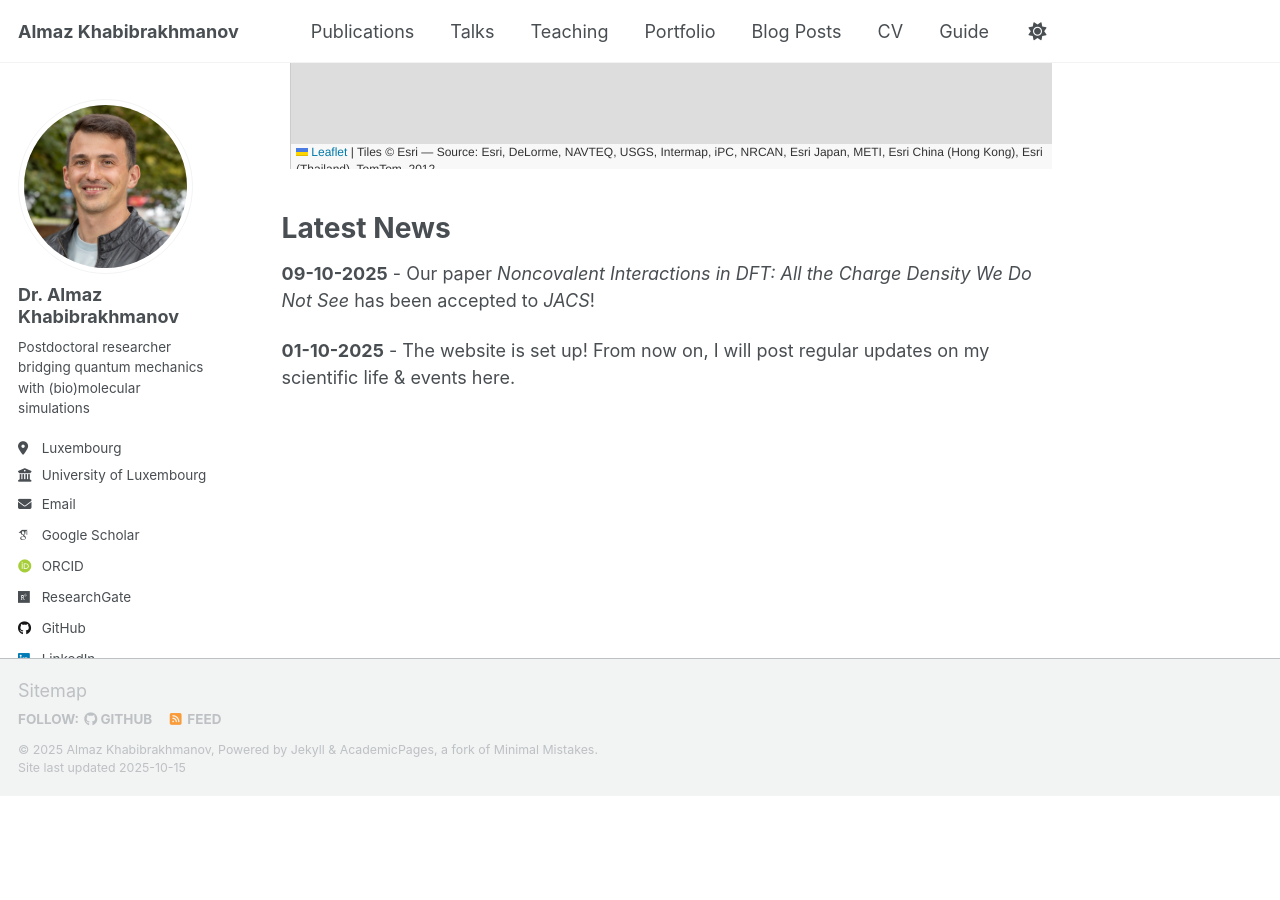
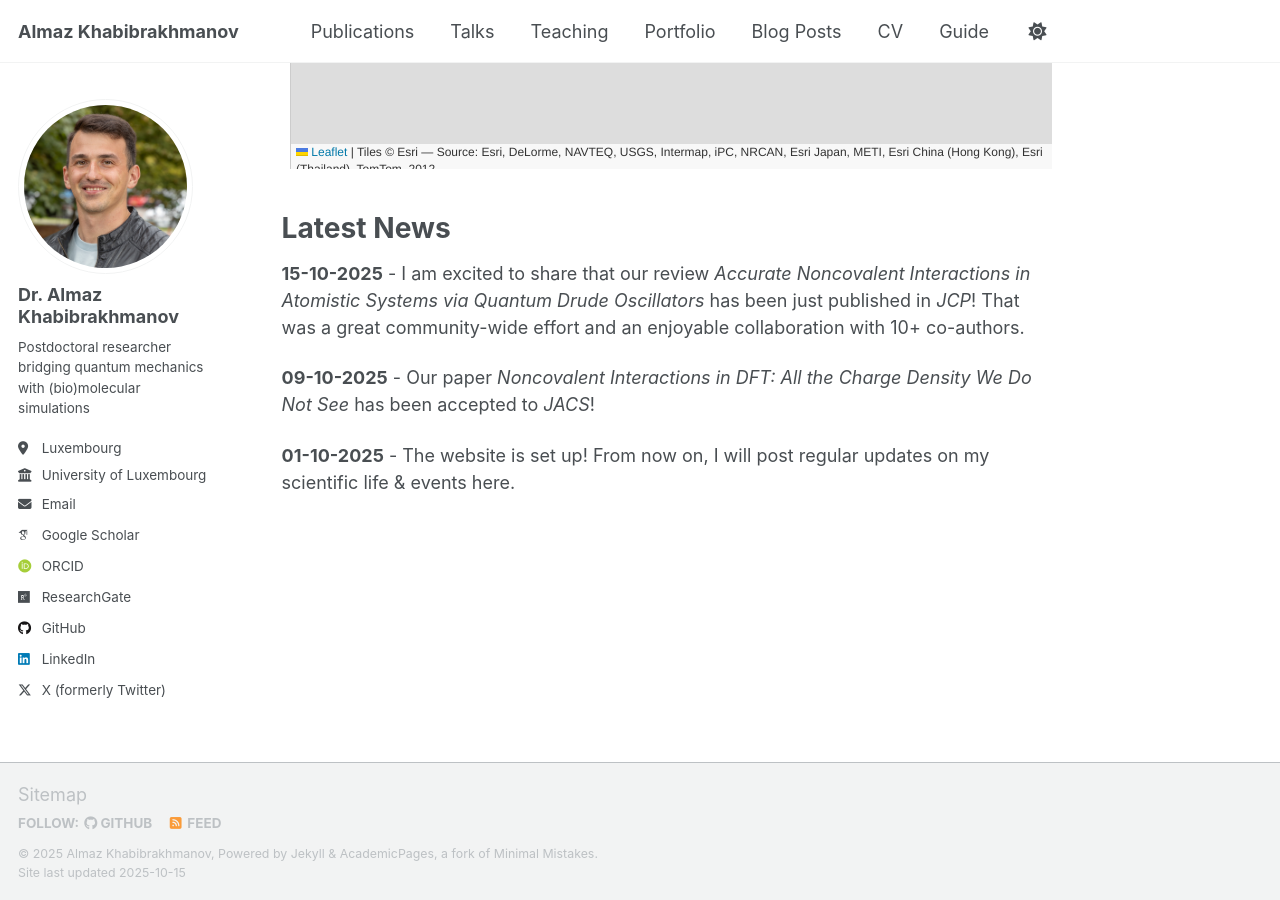
Before and after one commit to almaz-khabibrakhmanov/almaz-khabibrakhmanov.github.io, a Jekyll site: the page built from _pages/about.md, in a window 1280 px wide and 900 px high, scrolled down 1355 px. Built offline with Jekyll 4.4.1, drawn with Linux system fonts in a browser that asks for light colours; nearby versions of some CDN libraries; some web fonts are replaced; a script that is not in the unit is left out; before the commit the page ends 2151 px from its top, so only the background shows below that.

Commit message:
Update about.md

```diff
--- a/_pages/about.md
+++ b/_pages/about.md
@@ -22,6 +22,8 @@ Outside of research, I am a passionate guitarist and a football player. I also e
 
 Latest News
 ======
+**15-10-2025** - I am excited to share that our review <i>Accurate Noncovalent Interactions in Atomistic Systems via Quantum Drude Oscillators</i> has been just published in <i>JCP</i>! That was a great community-wide effort and an enjoyable collaboration with 10+ co-authors.
+
 **09-10-2025** - Our paper <i>Noncovalent Interactions in DFT: All the Charge Density We Do Not See</i> has been accepted to <i>JACS</i>!
 
 **01-10-2025** - The website is set up! From now on, I will post regular updates on my scientific life & events here.
```
